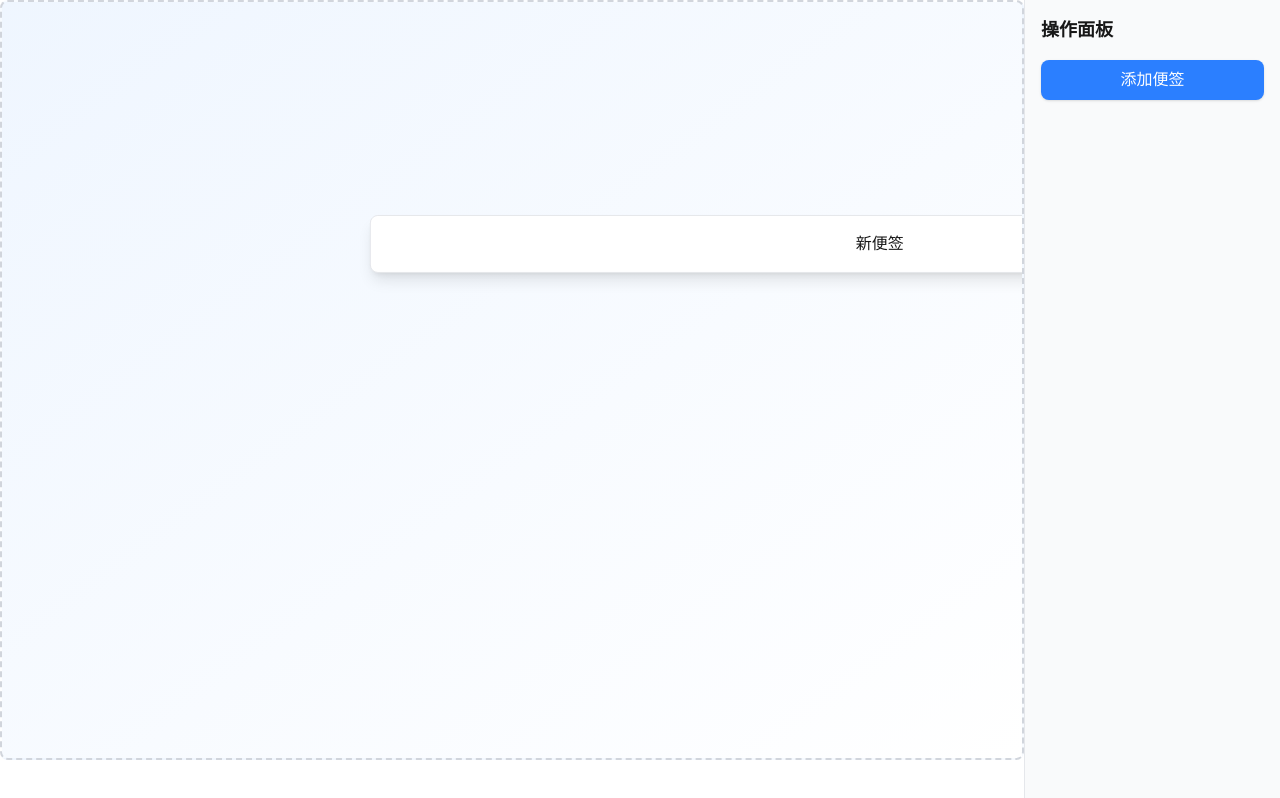
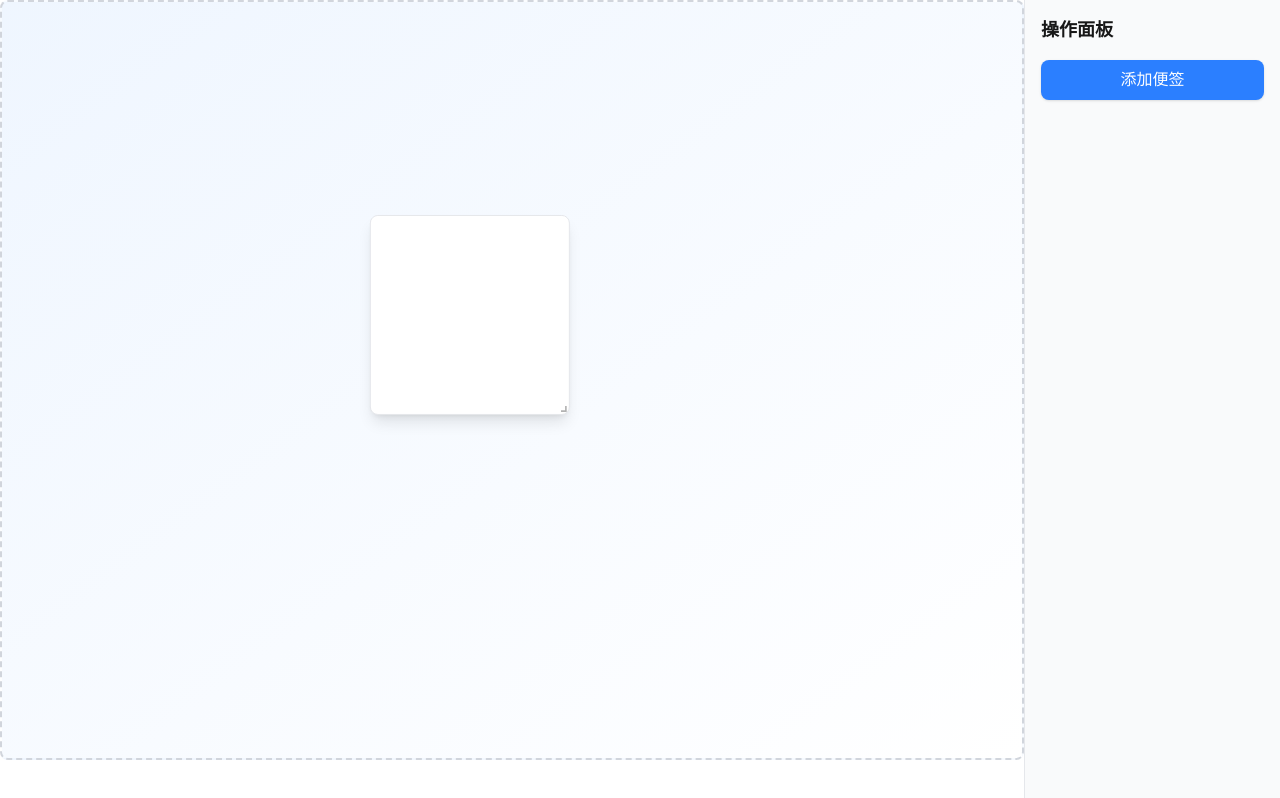
Before and after one commit to naughty100/bookmark, a Next.js app: page /bookmark in a window 1280 px wide. Both pictures are taken after a click on the button "添加便签". Built offline with nearby package versions, Linux system fonts and the light colour scheme.

Commit message:
feat: enhance draggable items with resizing and image upload capabilities

```diff
--- a/package.json
+++ b/package.json
@@ -12,7 +12,8 @@
     "next": "15.3.1",
     "react": "18.2.0",
     "react-dom": "18.2.0",
-    "react-draggable": "^4.4.6"
+    "react-draggable": "^4.4.6",
+    "react-resizable": "^3.0.5"
   },
   "devDependencies": {
     "@eslint/eslintrc": "^3",
@@ -20,6 +21,7 @@
     "@types/node": "^20",
     "@types/react": "^18",
     "@types/react-dom": "^18",
+    "@types/react-resizable": "^3.0.8",
     "eslint": "^9",
     "eslint-config-next": "15.3.1",
     "tailwindcss": "^4",
--- a/src/app/bookmark/components/Background.tsx
+++ b/src/app/bookmark/components/Background.tsx
@@ -7,6 +7,8 @@ interface DraggableItem {
   content: string;
   position: { x: number; y: number };
   isEditing: boolean;
+  size?: { width: number; height: number };
+  imageUrl?: string;
 }
 
 interface BackgroundProps {
@@ -59,6 +61,18 @@ export default function Background({ items, setItems }: BackgroundProps) {
     ));
   };
 
+  const handleResize = (id: number, size: { width: number; height: number }) => {
+    setItems(items.map(item =>
+      item.id === id ? { ...item, size } : item
+    ));
+  };
+
+  const handleImageUpload = (id: number, imageUrl: string) => {
+    setItems(items.map(item =>
+      item.id === id ? { ...item, imageUrl } : item
+    ));
+  };
+
   return (
     <div className="flex-1">
       <div className="relative w-full h-[calc(100vh-2.5rem)] bg-gradient-to-br from-blue-50 to-white border-2 border-dashed border-gray-300 rounded-lg overflow-hidden">
@@ -69,11 +83,15 @@ export default function Background({ items, setItems }: BackgroundProps) {
             content={item.content}
             position={item.position}
             isEditing={item.isEditing}
+            size={item.size}
+            imageUrl={item.imageUrl}
             nodeRef={nodeRefs.current[item.id] || React.createRef()}
             onDrag={handleDrag}
             onDelete={deleteItem}
             onEdit={startEditing}
             onContentChange={handleContentChange}
+            onResize={handleResize}
+            onImageUpload={handleImageUpload}
           />
         ))}
       </div>
--- a/src/app/bookmark/components/BookmarkItem.tsx
+++ b/src/app/bookmark/components/BookmarkItem.tsx
@@ -1,17 +1,24 @@
 'use client';
-import React, { RefObject } from 'react';
+import React, { RefObject, useCallback } from 'react';
 import Draggable from 'react-draggable';
+import { ResizableBox } from 'react-resizable';
+import Image from 'next/image';
+import 'react-resizable/css/styles.css';
 
 interface BookmarkItemProps {
   id: number;
   content: string;
   position: { x: number; y: number };
   isEditing: boolean;
+  size?: { width: number; height: number };
+  imageUrl?: string;
   nodeRef: RefObject<HTMLDivElement>;
   onDrag: (id: number, e: any, data: any) => void;
   onDelete: (id: number) => void;
   onEdit: (id: number) => void;
   onContentChange: (id: number, newContent: string) => void;
+  onResize: (id: number, size: { width: number; height: number }) => void;
+  onImageUpload: (id: number, imageUrl: string) => void;
 }
 
 export default function BookmarkItem({
@@ -19,49 +26,116 @@ export default function BookmarkItem({
   content,
   position,
   isEditing,
+  size = { width: 200, height: 200 },
+  imageUrl,
   nodeRef,
   onDrag,
   onDelete,
   onEdit,
   onContentChange,
+  onResize,
+  onImageUpload,
 }: BookmarkItemProps) {
+  const handleImageUpload = useCallback((event: React.ChangeEvent<HTMLInputElement>) => {
+    const file = event.target.files?.[0];
+    if (file) {
+      const url = URL.createObjectURL(file);
+      onImageUpload(id, url);
+    }
+  }, [id, onImageUpload]);
+
+  const handleResize = (e: any, { size: newSize }: { size: { width: number; height: number } }) => {
+    onResize(id, newSize);
+  };
+
   return (
     <Draggable
       nodeRef={nodeRef}
       position={position}
       onDrag={(e, data) => onDrag(id, e, data)}
       bounds="parent"
+      handle=".handle"
     >
-      <div
-        ref={nodeRef}
-        className="group p-4 bg-white border border-gray-200 rounded-lg cursor-move select-none shadow-lg min-w-[150px] relative hover:scale-102"
+      <div ref={nodeRef}>
+        <ResizableBox
+          width={size.width}
+          height={size.height}
+          onResize={handleResize}
+          minConstraints={[100, 100]}
+          maxConstraints={[500, 500]}
+          resizeHandles={['se']}
+          className="group"
         >
+          <div className="w-full h-full relative bg-white border border-gray-200 rounded-lg overflow-hidden shadow-lg">
+            {/* 拖动手柄区域 */}
+            <div className="absolute inset-0 handle cursor-move" />
+
+            {/* 上传图片按钮 */}
+            <label className="absolute inset-0 flex items-center justify-center bg-black/30 opacity-0 group-hover:opacity-100 transition-opacity cursor-pointer z-10">
+              <input
+                type="file"
+                accept="image/*"
+                onChange={handleImageUpload}
+                className="hidden"
+              />
+              <span className="text-white bg-black/50 px-3 py-2 rounded-lg">点击上传图片</span>
+            </label>
+
+            {/* 背景图片 */}
+            {imageUrl && (
+              <div className="absolute inset-0">
+                <Image
+                  src={imageUrl}
+                  alt="Background"
+                  fill
+                  className="object-cover"
+                  sizes="(max-width: 500px) 100vw, 500px"
+                />
+              </div>
+            )}
+
+            {/* 删除按钮 */}
             <button
               onClick={(e) => {
                 e.stopPropagation();
                 onDelete(id);
               }}
-          className="absolute top-1 right-1 opacity-0 group-hover:opacity-100 transition-opacity p-1 text-red-500 hover:text-red-600"
+              className="absolute top-2 right-2 w-6 h-6 flex items-center justify-center opacity-0 group-hover:opacity-100 transition-opacity text-white bg-red-500 hover:bg-red-600 rounded-full z-20"
             >
               ×
             </button>
+
+            {/* 可选的文本内容 */}
+            {content && (
+              <div className="absolute inset-0 flex items-center justify-center pointer-events-none">
+                <div
+                  className="p-2 bg-black/50 text-white rounded pointer-events-auto"
+                  onDoubleClick={() => onEdit(id)}
+                >
                   {isEditing ? (
                     <input
                       type="text"
                       value={content}
                       onChange={(e) => onContentChange(id, e.target.value)}
                       onBlur={() => onContentChange(id, content)}
-            className="w-full bg-transparent border-none outline-none text-center"
+                      className="bg-transparent border-none outline-none text-center text-white w-full"
                       autoFocus
                     />
                   ) : (
-          <div
-            onDoubleClick={() => onEdit(id)}
-            className="text-center break-words"
-          >
+                    <span className="text-center break-words">
                       {content}
+                    </span>
+                  )}
+                </div>
               </div>
             )}
+
+            {/* 调整大小手柄的样式 */}
+            <div className="absolute bottom-0 right-0 w-4 h-4 cursor-se-resize opacity-0 group-hover:opacity-100 transition-opacity z-20">
+              <div className="absolute bottom-1 right-1 w-2 h-2 bg-gray-400 rounded-full" />
+            </div>
+          </div>
+        </ResizableBox>
       </div>
     </Draggable>
   );
--- a/src/app/bookmark/page.tsx
+++ b/src/app/bookmark/page.tsx
@@ -8,6 +8,8 @@ interface DraggableItem {
   content: string;
   position: { x: number; y: number };
   isEditing: boolean;
+  size?: { width: number; height: number };
+  imageUrl?: string;
 }
 
 export default function Home() {
@@ -17,9 +19,10 @@ export default function Home() {
   const addNewItem = () => {
     const newItem: DraggableItem = {
       id: nextId,
-      content: '新便签',
+      content: '',
       position: { x: Math.random() * 500, y: Math.random() * 300 },
-      isEditing: false
+      isEditing: false,
+      size: { width: 200, height: 200 }
     };
     setItems([...items, newItem]);
     setNextId(nextId + 1);
```
Also changed, not shown: 1 other file (tests, documents, lock files or other folders). Lines whose indentation alone changed are shown as unchanged.
